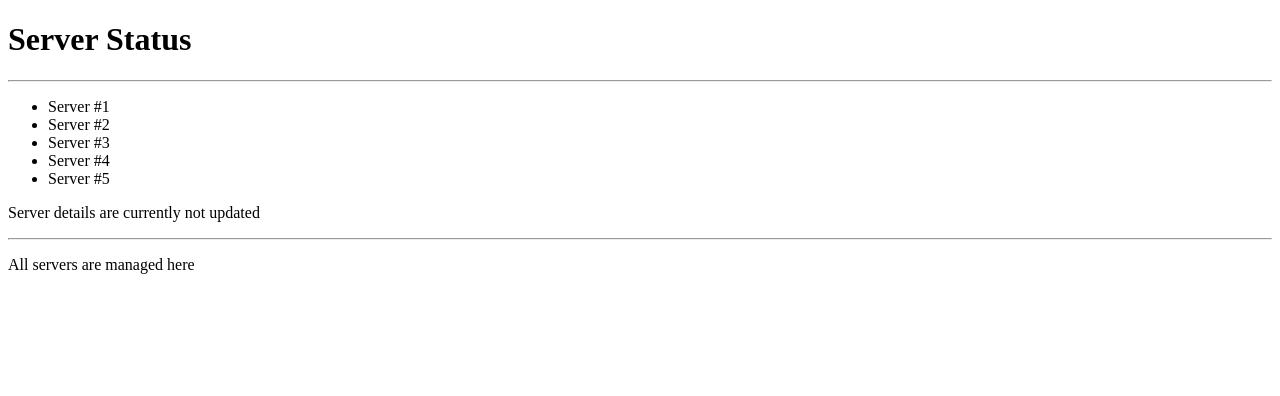
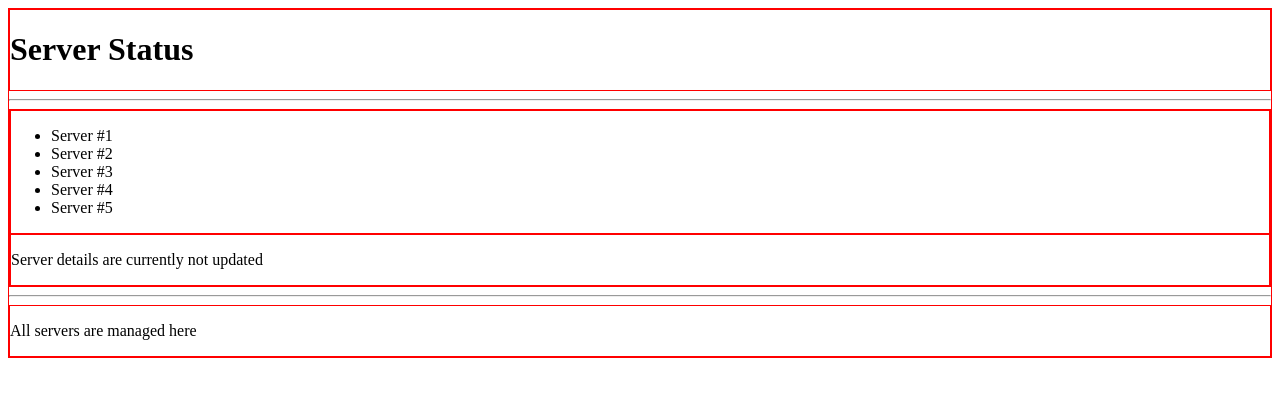
Before and after one commit to fernandotnl/vuejs-course, a Vue app: page / in a window 1280 px wide. Shown: the top 396 px of the page. Built offline with nearby package versions, Linux system fonts and the light colour scheme.

Commit message:
Adding no scoped style in ServerDetails and Servers

```diff
--- a/src/components/ServerDetails.vue
+++ b/src/components/ServerDetails.vue
@@ -8,5 +8,7 @@
 </script>
 
 <style>
-
+  div {
+    border: 1px solid red;
+  }
 </style>
--- a/src/components/Servers.vue
+++ b/src/components/Servers.vue
@@ -12,4 +12,7 @@
 </script>
 
 <style>
+div {
+    border: 1px solid blue;
+  }
 </style>
```
